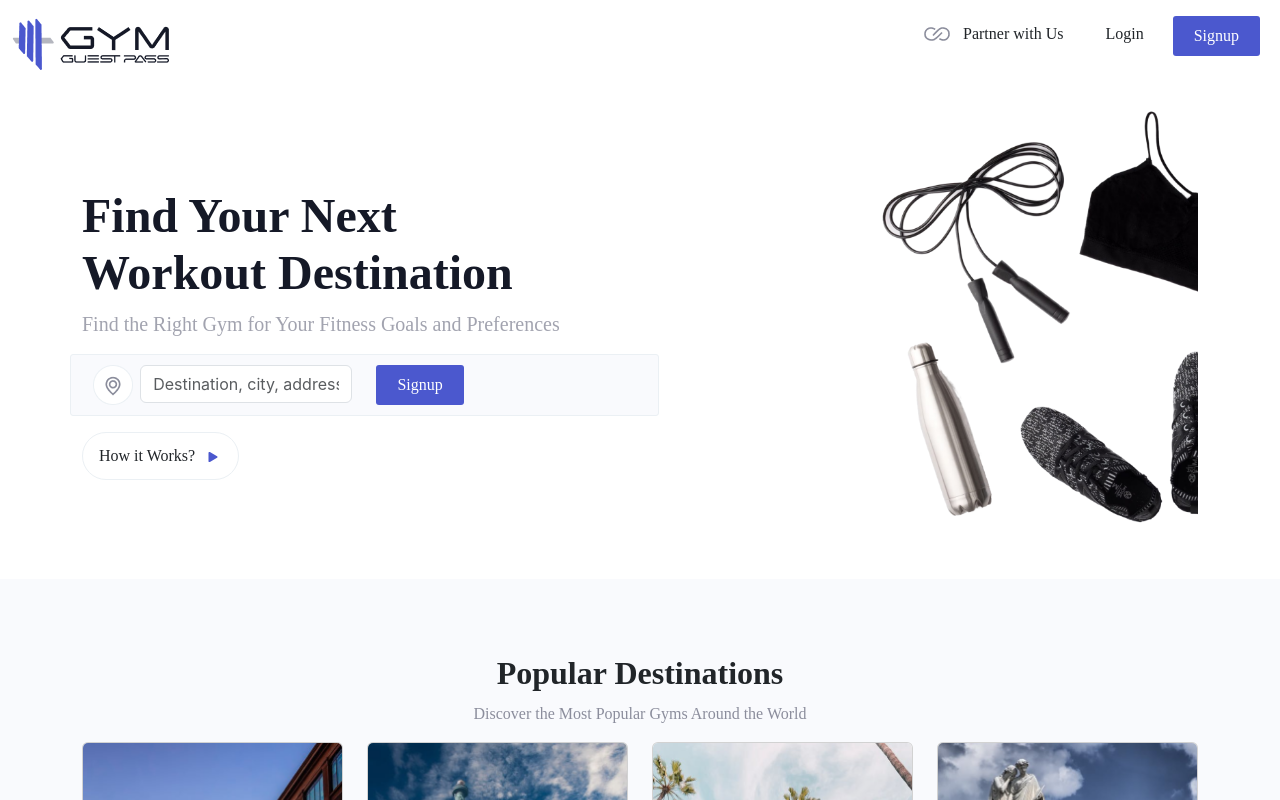
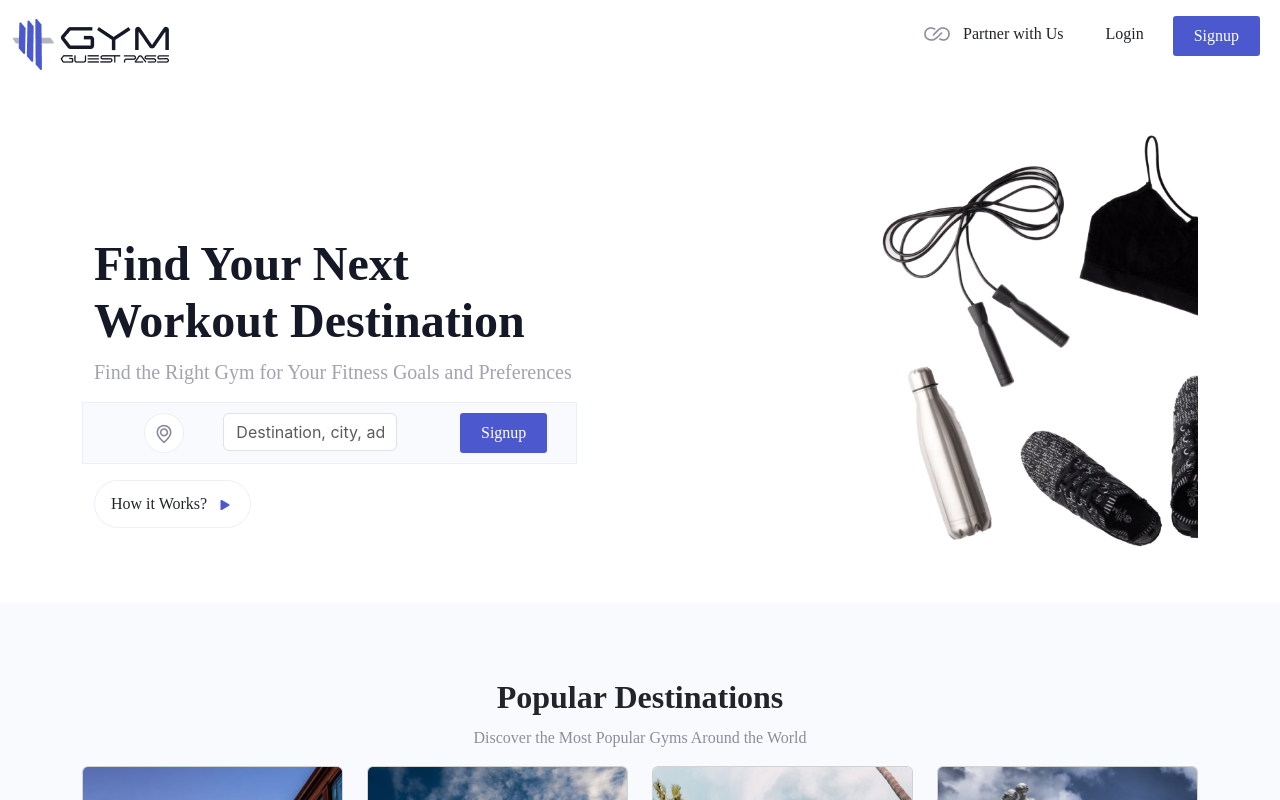
Before and after one commit to Domayur/gym-web-app, a React (Create React App) app: page / in a window 1280 px wide. Shown: the top 800 px of the page. Built offline with nearby package versions, Linux system fonts and the light colour scheme.

Commit message:
css chnages 09-02-2023

```diff
--- a/src/components/HeroSection/HeroSection.js
+++ b/src/components/HeroSection/HeroSection.js
@@ -8,13 +8,14 @@ const HeroSection = () => {
     return (
         <>
             <section class='hero-section'>
-                <div class="container">
-                    <div class="row gy-4 d-flex justify-content-between">
+                <div class="container mt-4">
+                    <div class="row gy-4 d-flex justify-content-between ">
                         <div class="col-lg-8 order-2 order-lg-1 d-flex flex-column justify-content-center">
+                            <div class="container mt-5" >
                                 <h2 class="heading-hero-line" data-aos="fade-up">Find Your Next <br />Workout Destination</h2>
                                 <p class="paragaraph-hero-line" data-aos="fade-up" data-aos-delay="100">Find the Right Gym for Your Fitness Goals and Preferences</p>
                                 <form action="#" class="form-search d-flex align-items-stretch mb-3" data-aos="fade-up" data-aos-delay="200">
-                                <div class='row mayur justify-content-between"'>
+                                    <div class='row marata justify-content-between"'>
                                         <div class="col-sm-1">
                                             <img src={LocationImg} alt="location" />
                                         </div>
@@ -30,7 +31,8 @@ const HeroSection = () => {
                                     <button class="btn how-it-works" type="button">How it Works? <span><BsFillPlayFill className='play-icons' /></span></button>
                                 </div>
                             </div>
-                        <div class="col-lg-4 order-1 order-lg-2 hero-img">
+                        </div>
+                        <div class="col-lg-4 order-1 order-lg-2 hero-img ">
                             <img src={HeroImg} class="img-fluid mb-3 mb-lg-0" alt="" />
                         </div>
                     </div>
--- a/src/components/HeroSection/HeroSection/HeroSection.css
+++ b/src/components/HeroSection/HeroSection/HeroSection.css
@@ -49,17 +49,33 @@
     font-size: 18px;
 }
 
-.mayur{
+.marata {
+    justify-content: space-evenly;
     padding: 10px;
-    width: 80%;
-    box-sizing: border-box;
-    /* position: absolute; */
-    /* left: 0%;
-    right: 0%;
-    top: 54.86%;
-    bottom: 22.29%; */
+    display: flex;
+
+
     background: #F9FAFD;
     border: 1px solid #EBF0F4;
-    border-radius: 3px;
-    /* height: 102%; */
+
 }
+
+
+
+/* .hero-section {
+    background-image: url('../../../assets/images/hero.png');
+    background-size: auto;
+    background-position: center right;
+    background-repeat: no-repeat;
+    height: 700px;
+
+
+    .hero-section img {
+        display: none;
+    }
+
+    @media only screen and (max-width: 600px) {
+        .hero-img {
+            display: none;
+        }
+    } */
```
Lines whose indentation alone changed are shown as unchanged.
